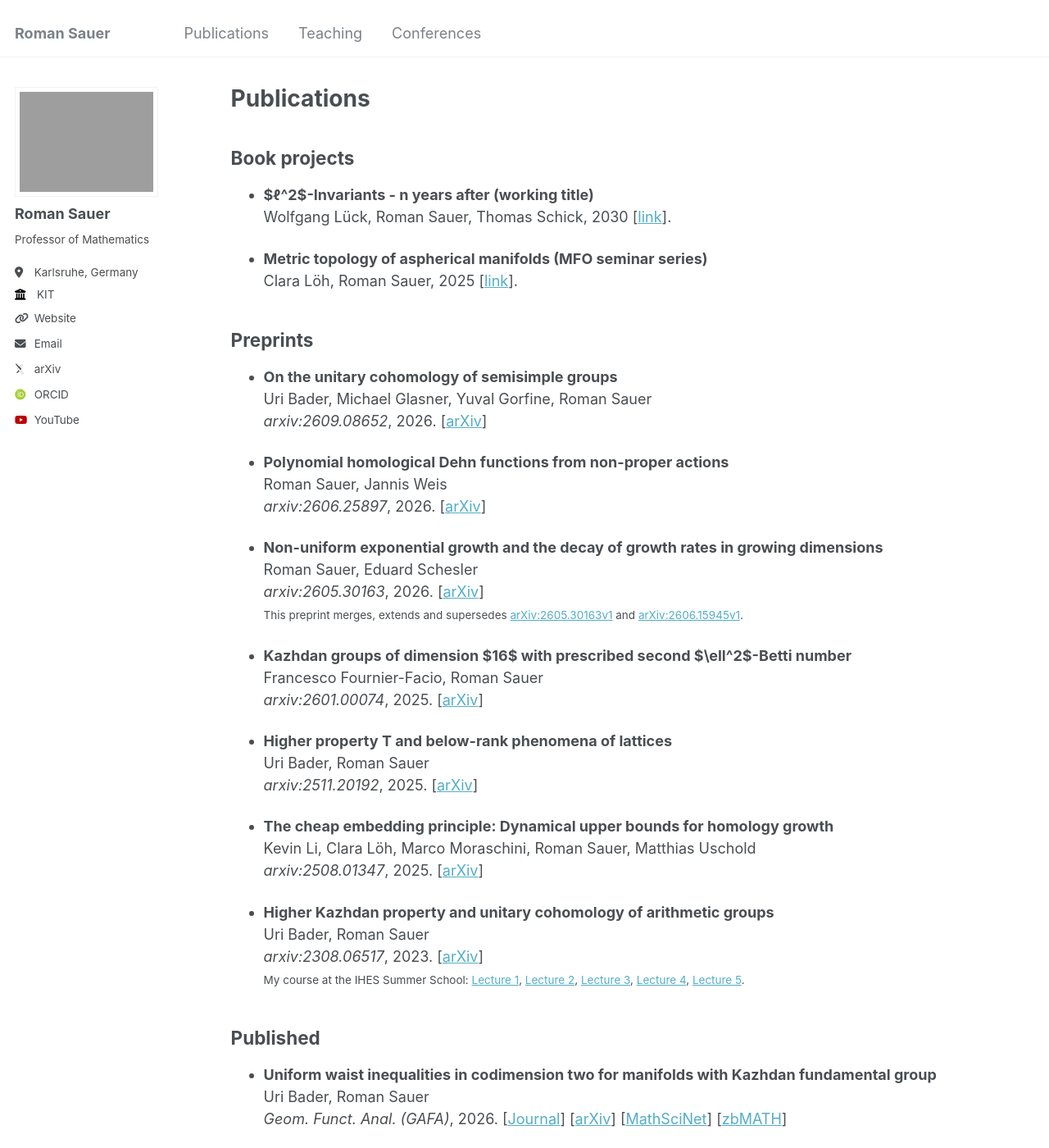
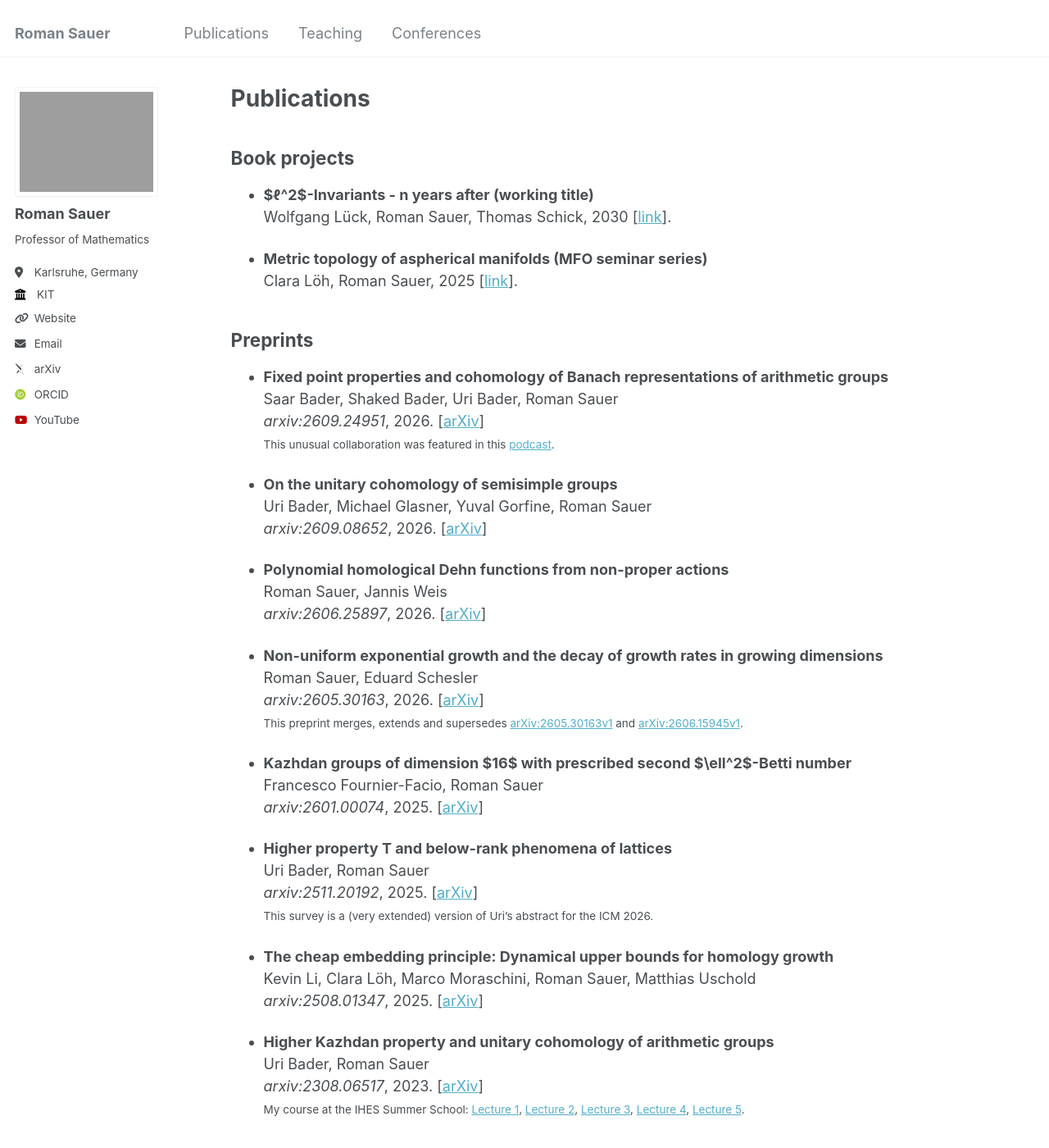
Before and after one commit to hydeparksa/hydeparksa.github.io, a Jekyll site: the page built from _pages/papers.md, in a window 1280 px wide and 1400 px high. Shown: the whole window at 82% size. Built offline with Jekyll 4.4.1, drawn with Linux system fonts in a browser that asks for light colours; some web fonts are replaced.

Commit message:
Add Banach representations preprint and publication notes

```diff
--- a/_data/preprints.yml
+++ b/_data/preprints.yml
@@ -1,3 +1,12 @@
+- title: "Fixed point properties and cohomology of Banach representations of arithmetic groups"
+  authors: "Saar Bader, Shaked Bader, Uri Bader, Roman Sauer"
+  arxiv: "2609.24951"
+  year: 2026
+  url: "https://arxiv.org/abs/2609.24951"
+  comment: >-
+    This unusual collaboration was featured in this
+    [podcast](https://www.newton.ac.uk/media/podcasts/post/a-family-of-group-theorists-episode-75/).
+
 
 - title: "On the unitary cohomology of semisimple groups"
   authors: "Uri Bader, Michael Glasner, Yuval Gorfine, Roman Sauer"
@@ -40,6 +49,8 @@
   arxiv: "2511.20192"
   year: 2025
   url: "https://arxiv.org/abs/2511.20192"
+  comment: >-
+    This survey is a (very extended) version of Uri's abstract for the ICM 2026.
 
 
 
```
